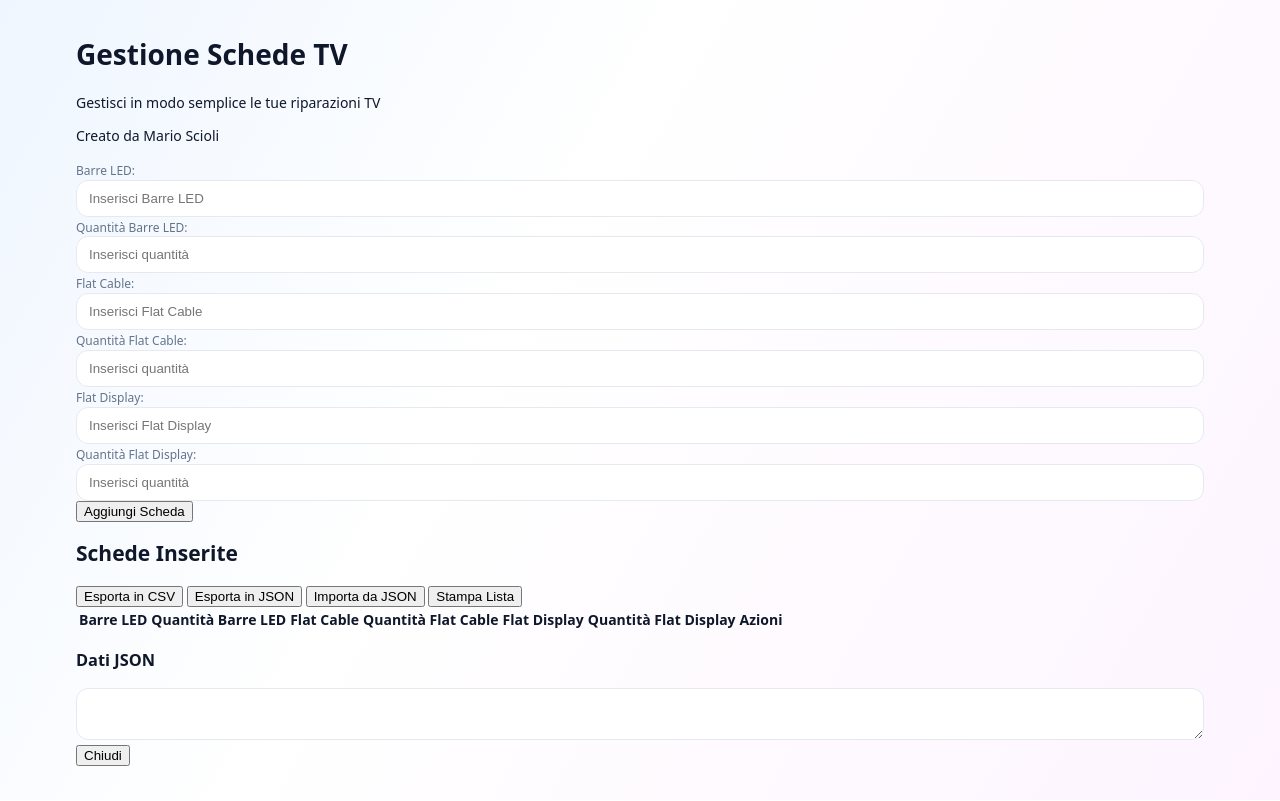
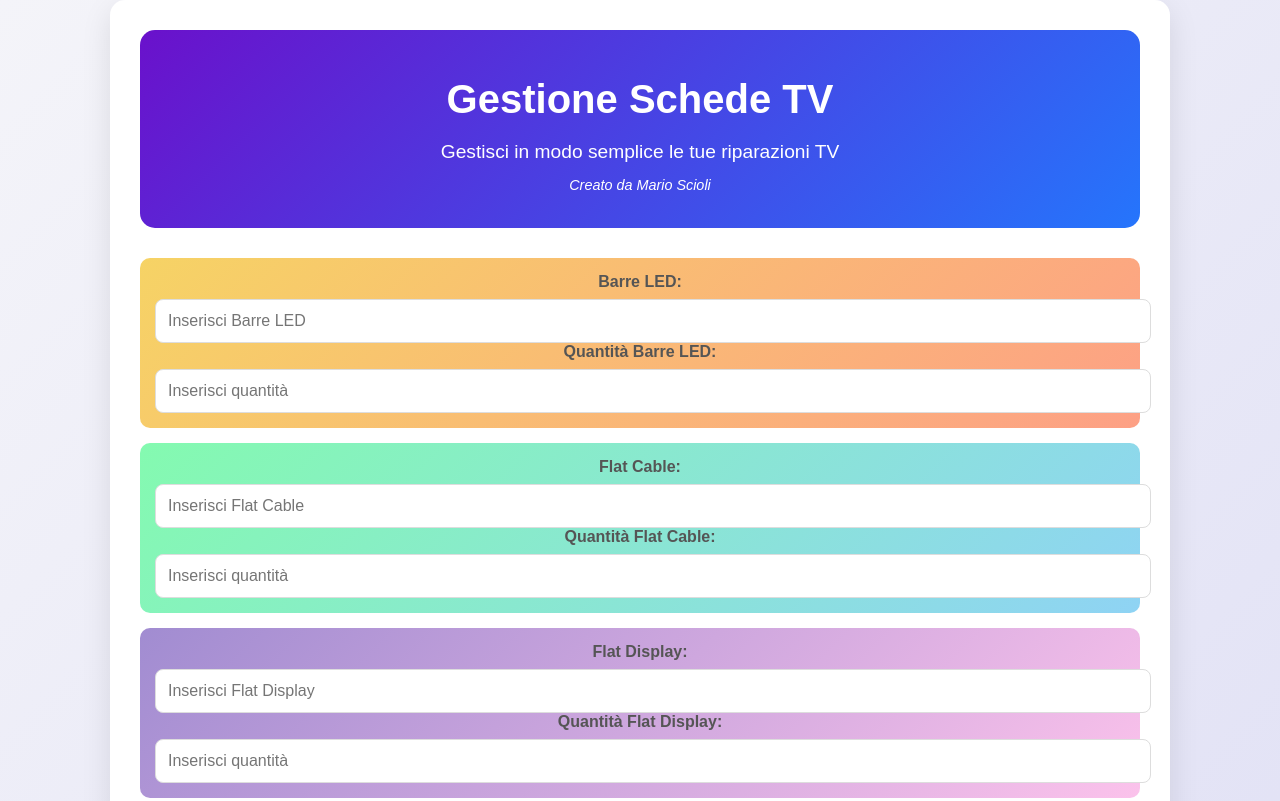
Before and after one commit to sciolim/Riparazione-TV, a plain HTML site: page index.html in a window 1280 px wide. Shown: the top 801 px of the page. Drawn offline with Linux system fonts and the light colour scheme.

Commit message:
Add files via upload

```diff
--- a/style.css
+++ b/style.css
@@ -1,116 +1,241 @@
-:root{
-  --bg: #f7f9fc;
-  --surface: #ffffff;
-  --line: #e6eaf0;
-  --ink: #0f172a;
-  --muted: #64748b;
-  --sky-50: #eff6ff; --sky-100:#e0f2fe; --sky-500:#0ea5e9;
-  --fuchsia-50:#fdf4ff; --fuchsia-100:#fae8ff; --fuchsia-500:#d946ef;
-  --emerald-50:#ecfdf5; --emerald-100:#d1fae5; --emerald-500:#10b981;
-  --slate-50:#f8fafc; --slate-100:#f1f5f9; --slate-200:#e2e8f0;
-  --danger:#ef4444;
-  --shadow: 0 6px 24px rgba(15, 23, 42, 0.08);
+body {
+    font-family: 'Poppins', sans-serif;
+    background: linear-gradient(135deg, #f4f4f9, #e0e0f5);
+    margin: 0;
+    padding: 0;
+    color: #333;
+    display: flex;
+    justify-content: center;
+    align-items: center;
+    min-height: 100vh;
 }
 
-*{box-sizing:border-box}
-html,body{height:100%}
-body{
-  margin:0;
-  background: linear-gradient(120deg, var(--sky-50), #ffffff 40%, var(--fuchsia-50));
-  color:var(--ink);
-  font:14px/1.4 system-ui,-apple-system,Segoe UI,Roboto,Ubuntu,"Helvetica Neue",Arial;
+.container {
+    width: 90%;
+    max-width: 1000px;
+    background: #fff;
+    padding: 30px;
+    box-shadow: 0 10px 30px rgba(0, 0, 0, 0.1);
+    border-radius: 15px;
+    text-align: center;
 }
 
-/* Layout */
-.container{max-width:1160px;margin:auto;padding:16px}
-.pad-12{padding:12px 16px}
-.row{display:flex;gap:10px;align-items:center}
-.row-wrap{display:flex;flex-wrap:wrap;gap:14px}
-.align-end{align-self:flex-end}
-.right{margin-left:auto}
-.justify-end{justify-content:flex-end}
-.text-right{text-align:right}
-.full{flex-basis:100%}
-.gap-8{gap:8px}
+/* Intestazione con sfondo carino */
+.header {
+    background: linear-gradient(135deg, #6a11cb, #2575fc);
+    padding: 20px;
+    border-radius: 15px;
+    margin-bottom: 30px;
+    color: white;
+}
 
-/* Topbar */
-.topbar{position:sticky;top:0;z-index:30;background:rgba(255,255,255,.75);backdrop-filter:saturate(180%) blur(10px);border-bottom:1px solid var(--line)}
-.topbar h1{font-size:18px;margin:0;font-weight:800}
-.icon-btn{border:0;background:transparent;padding:8px;border-radius:10px;cursor:pointer}
-.hamburger{display:block;width:18px;height:2px;background:var(--ink);position:relative}
-.hamburger::before,.hamburger::after{content:'';position:absolute;left:0;width:18px;height:2px;background:var(--ink)}
-.hamburger::before{top:-6px}.hamburger::after{top:6px}
+.header h1 {
+    font-size: 2.5rem;
+    margin-bottom: 10px;
+}
 
-/* Buttons */
-.btn{display:inline-flex;align-items:center;gap:8px;border:1px solid var(--line);background:#fff;color:var(--ink);padding:8px 14px;border-radius:14px;cursor:pointer;box-shadow:var(--shadow);transition:transform .12s ease, box-shadow .2s ease}
-.btn:hover{transform:translateY(-1px)}
-.btn.primary{background:linear-gradient(135deg, var(--sky-500), var(--fuchsia-500));color:#fff;border:0}
-.btn.ghost{background:#fff}
-.btn.danger{background:#dc2626;color:#fff;border:0}
+.header .slogan {
+    font-size: 1.2rem;
+    margin-bottom: 5px;
+}
 
-/* Cards */
-.card{background:var(--surface);border:1px solid var(--line);border-radius:18px;box-shadow:var(--shadow);overflow:hidden}
-.card-head{font-weight:700;padding:14px 16px;border-bottom:1px solid var(--line);background:linear-gradient(90deg, var(--sky-100), var(--fuchsia-100))}
-.card .content{padding:14px 16px}
-.no-pad .table-wrap{padding:0}
+.header .copyright {
+    font-size: 0.9rem;
+    font-style: italic;
+}
 
-/* Inputs */
-.input-wrap{position:relative}
-.input-wrap::after{content:' ';position:absolute;right:8px;top:50%;transform:translateY(-50%);width:16px;height:16px;border-radius:50%;background: radial-gradient(circle at 35% 35%, #999 0 2px, transparent 2px) }
-input[type=text],input[type=number],textarea{
-  width:100%;border:1px solid var(--line);background:#fff;color:var(--ink);
-  border-radius:12px;padding:10px 12px;outline:none;transition:border-color .15s ease, box-shadow .2s ease
+/* Form con sfondi diversi per ogni campo */
+.form-group {
+    margin-bottom: 15px;
+    padding: 15px;
+    border-radius: 10px;
+    background: #f8f9fa;
 }
-input:focus,textarea:focus{border-color:#b3d8ff;box-shadow:0 0 0 4px rgba(14,165,233,.12)}
-label{font-size:12px;color:var(--muted)}
-.checkbox{display:flex;gap:8px;align-items:center}
 
-/* Table */
-.table-wrap{overflow:auto;border-top:1px solid var(--line)}
-.table{width:100%;border-collapse:separate;border-spacing:0}
-.table thead th{
-  position:sticky;top:0;background:#fff;text-align:left;
-  border-bottom:1px solid var(--line);padding:12px 10px;font-weight:700;color:#334155
+.form-group label {
+    display: block;
+    margin-bottom: 8px;
+    font-weight: 600;
+    color: #555;
 }
-.table tbody td{padding:12px 10px;border-top:1px solid var(--line);vertical-align:top}
-.table tbody tr:hover{background:var(--slate-50)}
-.table tbody tr:first-child td{border-top:0}
-.chip{display:inline-block;background:var(--slate-100);color:#0f172a;padding:4px 10px;border-radius:999px;font-size:12px;border:1px solid var(--slate-200)}
-.qty{font-size:12px;border-radius:999px;padding:4px 10px;background:var(--slate-100);border:1px solid var(--slate-200);display:inline-block;min-width:28px;text-align:center}
-.qty.low{background:#fee2e2;border-color:#fecaca;color:#991b1b}
 
-/* Summary */
-.summary-box{border:1px solid var(--line);border-radius:16px;padding:14px;background:var(--slate-50)}
-.summary-box.sky{background:linear-gradient(140deg, var(--sky-100), #fff)}
-.summary-box.fuchsia{background:linear-gradient(140deg, var(--fuchsia-100), #fff)}
-.muted{color:var(--muted)} .fs-12{font-size:12px} .big-num{font-size:28px;font-weight:800}
+.form-group input {
+    width: 100%;
+    padding: 12px;
+    border: 1px solid #ddd;
+    border-radius: 8px;
+    font-size: 16px;
+    transition: border-color 0.3s ease;
+}
 
-/* Actions menu */
-.actions{position:relative}
-.actions .menu{position:absolute;right:0;top:36px;background:#fff;border:1px solid var(--line);border-radius:12px;box-shadow:var(--shadow);display:none;min-width:160px;z-index:10;overflow:hidden}
-.actions .menu button{width:100%;justify-content:flex-start;border:0;background:transparent;padding:10px 12px}
-.actions .menu button:hover{background:var(--slate-50)}
-.actions.open .menu{display:block}
+.form-group input:focus {
+    border-color: #2575fc;
+    outline: none;
+}
 
-/* Dialog */
-dialog{border:1px solid var(--line);border-radius:18px;max-width:760px;width:calc(100% - 32px);background:#fff;color:var(--ink);box-shadow:var(--shadow)}
-dialog::backdrop{background:rgba(0,0,0,.25)}
+/* Sfondi personalizzati per ogni campo */
+.bg-barre-led {
+    background: linear-gradient(135deg, #f6d365, #fda085);
+}
 
-/* Grid helpers */
-.grid{display:grid;gap:16px}
-.grid-cols-3{grid-template-columns:2fr 1fr}
-.two-col{grid-template-columns:1fr 1fr}
-@media(max-width:900px){
-  .grid-cols-3{grid-template-columns:1fr}
-  .two-col{grid-template-columns:1fr}
+.bg-flat-cable {
+    background: linear-gradient(135deg, #84fab0, #8fd3f4);
 }
-.full-row{grid-column:1 / -1}
 
-/* Print */
-.print-hide{ }
-@media print{
-  .print-hide{display:none!important}
-  .container{padding:0}
-  table{font-size:11px}
-  body{background:#fff}
+.bg-flat-display {
+    background: linear-gradient(135deg, #a18cd1, #fbc2eb);
 }
+
+button {
+    display: block;
+    width: 100%;
+    padding: 12px;
+    background-color: #2575fc;
+    color: white;
+    border: none;
+    border-radius: 8px;
+    cursor: pointer;
+    font-size: 16px;
+    font-weight: 600;
+    transition: background-color 0.3s ease;
+}
+
+button:hover {
+    background-color: #1a5bbf;
+}
+
+.export-button {
+    background-color: #28a745;
+    margin-bottom: 10px;
+}
+
+.export-button:hover {
+    background-color: #218838;
+}
+
+.import-button {
+    background-color: #ff9800;
+    margin-bottom: 10px;
+}
+
+.import-button:hover {
+    background-color: #f57c00;
+}
+
+.stampa-button {
+    background-color: #6c757d;
+    margin-bottom: 20px;
+}
+
+.stampa-button:hover {
+    background-color: #5a6268;
+}
+
+table {
+    width: 100%;
+    border-collapse: collapse;
+    margin-top: 20px;
+}
+
+table, th, td {
+    border: 1px solid #ddd;
+}
+
+th, td {
+    padding: 12px;
+    text-align: left;
+}
+
+th {
+    background-color: #f8f9fa;
+    font-weight: bold;
+    color: #333;
+}
+
+td {
+    background-color: #fff;
+}
+
+.actions button {
+    padding: 6px 12px;
+    margin-right: 5px;
+    font-size: 14px;
+    border-radius: 4px;
+    cursor: pointer;
+    transition: background-color 0.3s ease;
+}
+
+.actions button.edit {
+    background-color: #ffc107;
+    border: none;
+    color: #000;
+}
+
+.actions button.edit:hover {
+    background-color: #e0a800;
+}
+
+.actions button.delete {
+    background-color: #dc3545;
+    border: none;
+    color: #fff;
+}
+
+.actions button.delete:hover {
+    background-color: #c82333;
+}
+
+/* Finestra di testo per visualizzare i dati JSON */
+#jsonViewer {
+    position: fixed;
+    top: 50%;
+    left: 50%;
+    transform: translate(-50%, -50%);
+    background: #fff;
+    padding: 20px;
+    box-shadow: 0 10px 30px rgba(0, 0, 0, 0.1);
+    border-radius: 15px;
+    z-index: 1000;
+}
+
+#jsonViewer.hidden {
+    display: none;
+}
+
+#jsonContent {
+    width: 100%;
+    height: 200px;
+    padding: 10px;
+    border: 1px solid #ddd;
+    border-radius: 8px;
+    font-family: 'Courier New', Courier, monospace;
+    font-size: 14px;
+    resize: none;
+}
+
+#closeJsonViewer {
+    margin-top: 10px;
+    background-color: #dc3545;
+}
+
+#closeJsonViewer:hover {
+    background-color: #c82333;
+}
+
+@media print {
+    body * {
+        visibility: hidden;
+    }
+    #schedaTable, #schedaTable * {
+        visibility: visible;
+    }
+    #schedaTable {
+        position: absolute;
+        left: 0;
+        top: 0;
+        width: 100%;
+    }
+    .actions {
+        display: none;
+    }
+}
```
